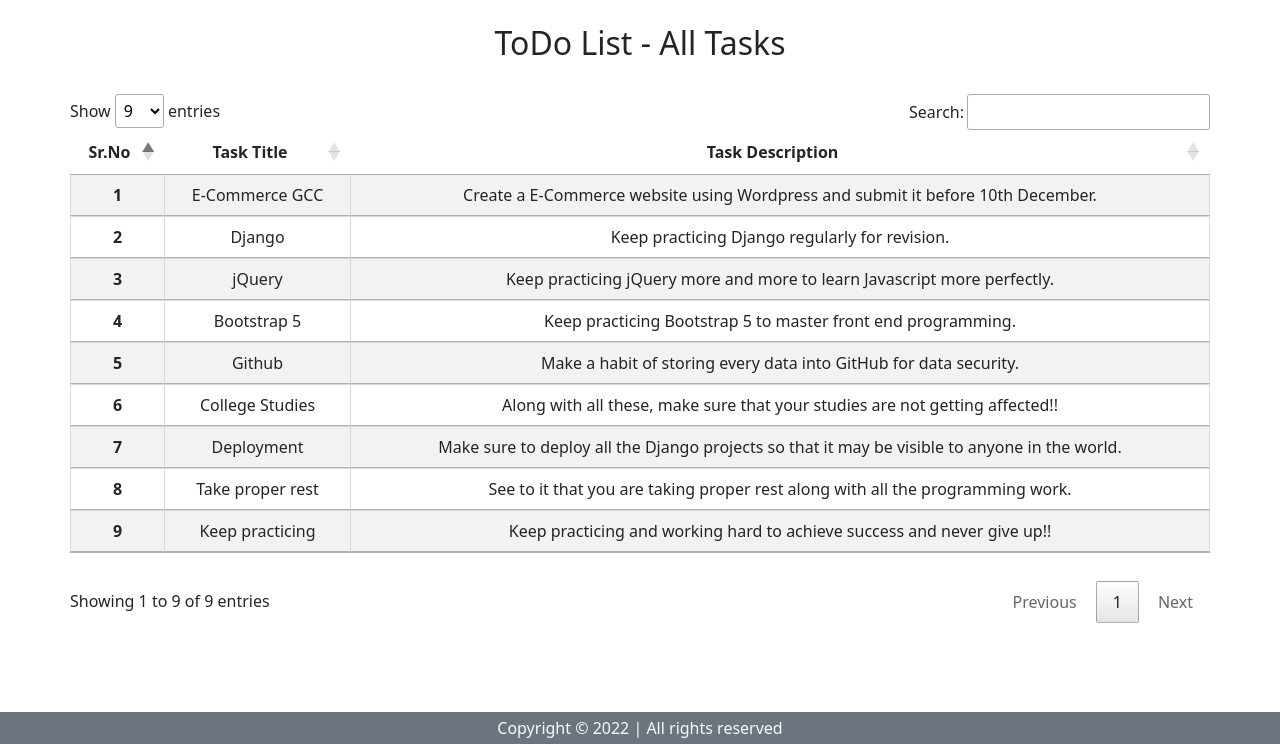
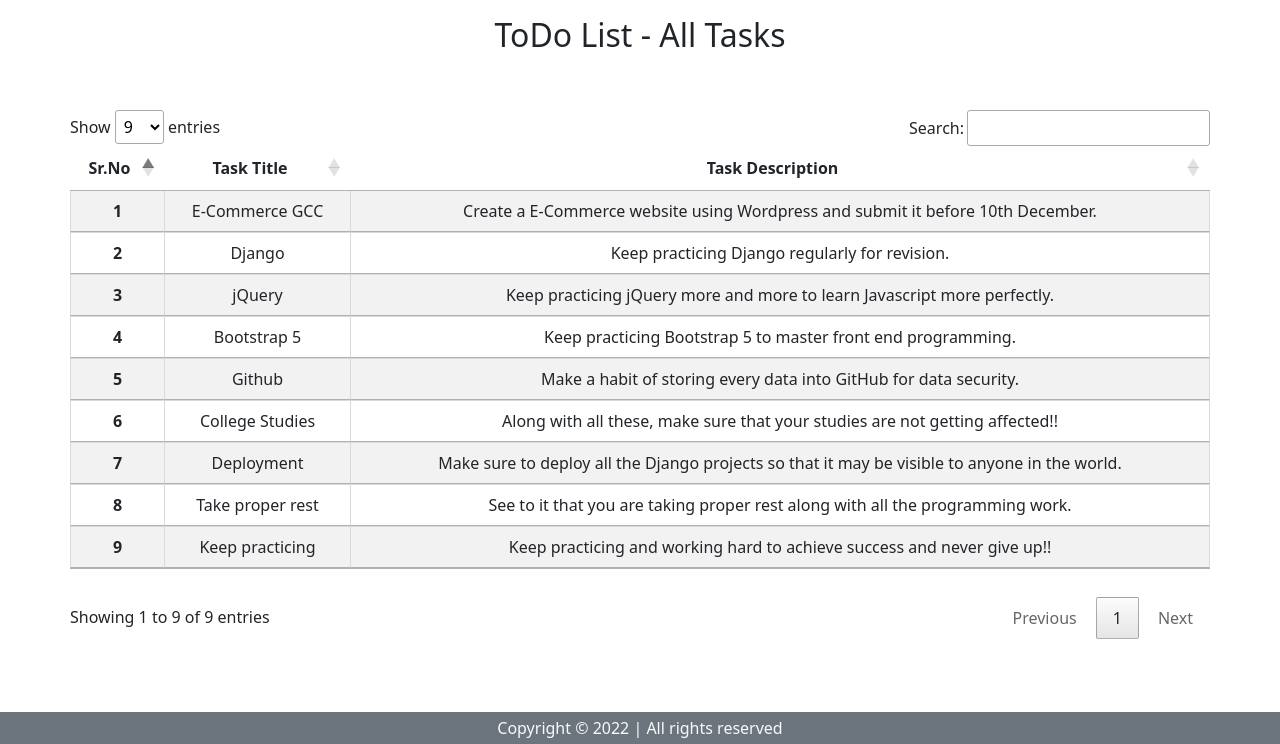
Before and after one commit to pratyush770/ToDo-List, a Django app: page /tasks in a window 1280 px wide. Shown: the part 56-800 px from the top of the page. Run offline with Django 4.2, Linux system fonts and the light colour scheme; data comes from the database, SQL or seed files in the repository; some libraries are stand-ins or nearby versions.

Commit message:
first commit

```diff
--- a/template/tasks.html
+++ b/template/tasks.html
@@ -26,10 +26,9 @@
           </div>
       </div>
       </nav>
-      <div class="container my-4"></div>
+      <div class="container my-3"></div>
       <h2 class="text-center"> ToDo List - All Tasks </h2>
-      <br>
-      <div class="container px-0">
+      <div class="container py-5 px-0">
         <table id="myTable" class="table my-4 text-center table-striped cell-border hover">
         <thead>
           <tr>
--- a/todolist/settings.py
+++ b/todolist/settings.py
@@ -25,7 +25,7 @@ BASE_DIR = Path(__file__).resolve().parent.parent
 SECRET_KEY = 'django-insecure-_*ov-%+q3h&u@($l=+ysni*24%(ll=v+gh9#mscz9#d*3v^su0'
 
 # SECURITY WARNING: don't run with debug turned on in production!
-DEBUG = False
+DEBUG = True
 
 ALLOWED_HOSTS = ['0.0.0.0', 'localhost', '127.0.0.1','todolist-pratyush.herokuapp.com']
 
```
